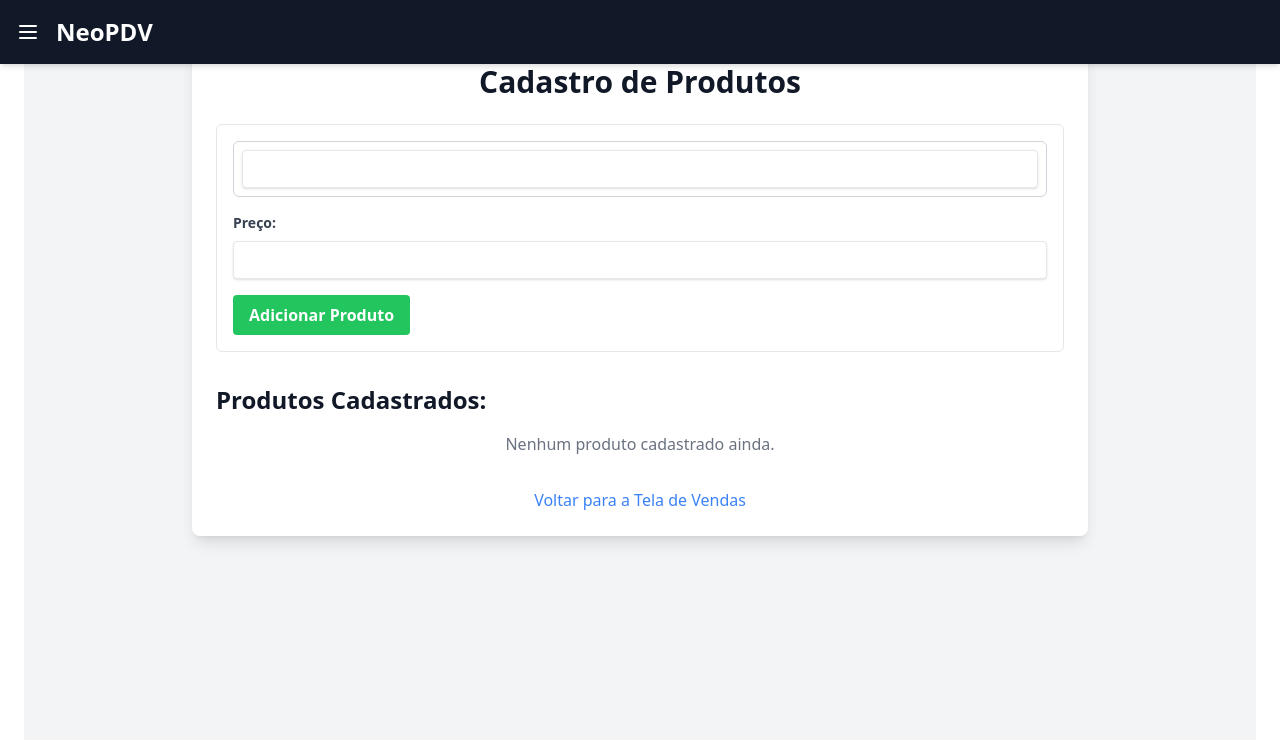
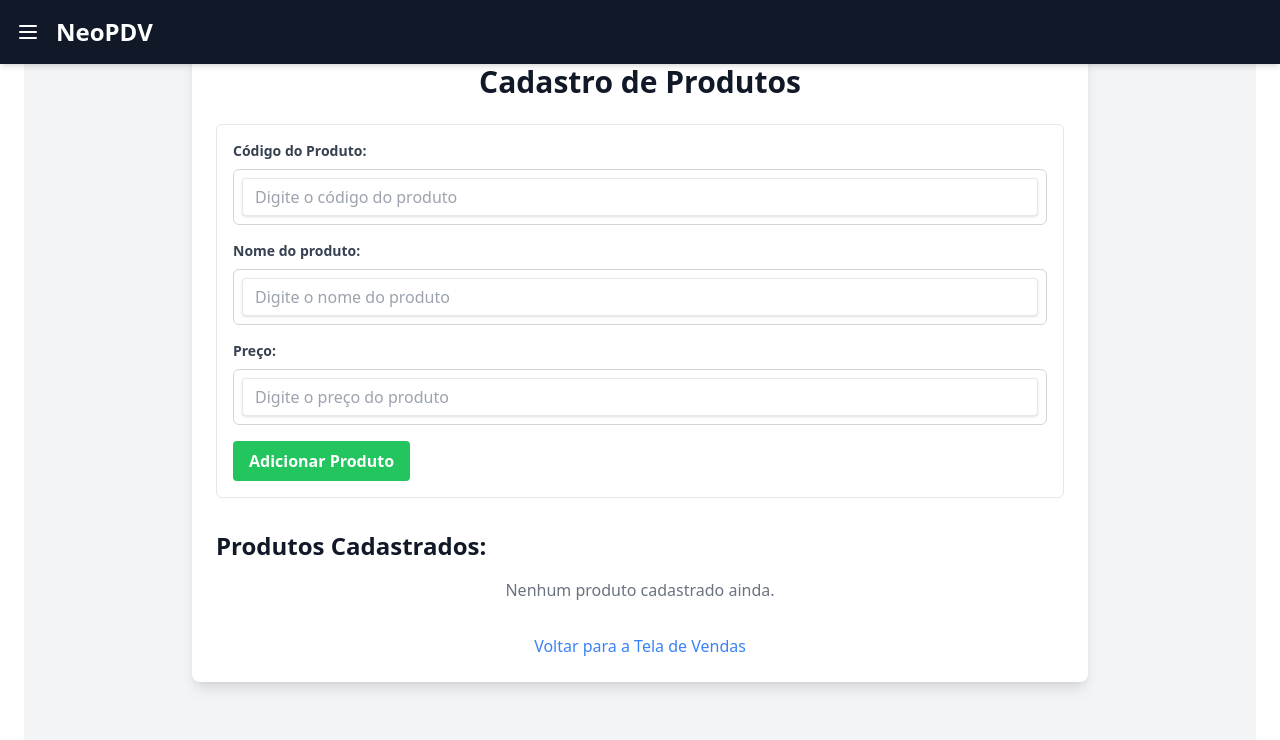
Before and after one commit to alvesgc/pdv, a React (Vite) app: page /products in a window 1280 px wide. Shown: the top 740 px of the page. Built offline with nearby package versions, Linux system fonts and the light colour scheme.

Commit message:
feat: add product code input and update product listing display

```diff
--- a/src/pages/Products.jsx
+++ b/src/pages/Products.jsx
@@ -1,12 +1,14 @@
 import React, { useState } from "react";
-import { useProducts } from '../context/ProductContext';
+import { useProducts } from "../context/ProductContext";
 import { Link } from "react-router-dom";
 import Input from "../components/Input";
 
 export default function Products() {
   const { products, addProduct, removeProduct } = useProducts();
-  const [productName, setProductName] = useState('');
-  const [productPrice, setProductPrice] = useState('');
+  const [productName, setProductName] = useState("");
+  const [productPrice, setProductPrice] = useState("");
+  const [productCode, setProductCode] = useState("");
+  const [mode, setMode] = useState("list");
 
   const handleSubmit = (e) => {
     e.preventDefault();
@@ -16,11 +18,13 @@ export default function Products() {
     }
     const newProduct = {
       name: productName,
-      price: parseFloat(productPrice.replace('.', ',')),
+      productCode: productCode,
+      price: parseFloat(productPrice.replace(".", ",")),
     };
     addProduct(newProduct);
     setProductName("");
     setProductPrice("");
+    setProductCode("");
   };
   return (
     <div className="min-h-screen bg-gray-100 p-4 font-sans text-gray-800">
@@ -34,12 +38,34 @@ export default function Products() {
           className="mb-8 p-4 border border-gray-200 rounded-md"
         >
           <div className="mb-4">
+            <label
+              htmlFor="productCode"
+              className="block text-gray-700 text-sm font-bold mb-2"
+            >
+              Código do Produto:
+            </label>
+            <Input
+              type="text"
+              id="productCode"
+              value={productCode}
+              onChange={(e) => setProductCode(e.target.value)}
+              placeholder="Digite o código do produto"
+              required
+            />
+          </div>
+          <div className="mb-4">
+            <label
+              htmlFor="productName"
+              className="block text-gray-700 text-sm font-bold mb-2"
+            >
+              Nome do produto:
+            </label>
             <Input
               type="text"
               id="productName"
               value={productName}
               onChange={(e) => setProductName(e.target.value)}
-              className="shadow appearence-none border rounded w-full py-2 px-3 text-gray-700 leading-tight focus:outline-none focus:shadow-outline"
+              placeholder="Digite o nome do produto"
               required
             />
           </div>
@@ -50,14 +76,16 @@ export default function Products() {
             >
               Preço:
             </label>
-            <input
+            <Input
               type="number"
               id="productPrice"
               value={productPrice}
               onChange={(e) => setProductPrice(e.target.value)}
               step="0.01"
               min="0.01"
-            className="shadow appearence-none border rounded w-full py-2 px-3 text-gray-700 leading-tight focus:outline-none focus:shadow-outline" required />
+              placeholder="Digite o preço do produto"
+              required
+            />
           </div>
           <button
             type="submit"
@@ -67,14 +95,20 @@ export default function Products() {
           </button>
         </form>
         {/* Lista de Produtos Cadastrados */}
-        <h2 className="text-2xl font-bold text-gray-900 mb-4">Produtos Cadastrados:</h2>
+        <h2 className="text-2xl font-bold text-gray-900 mb-4">
+          Produtos Cadastrados:
+        </h2>
         {products.length === 0 ? (
-          <p className="text-center text-gray-500">Nenhum produto cadastrado ainda.</p>
+          <p className="text-center text-gray-500">
+            Nenhum produto cadastrado ainda.
+          </p>
         ) : (
           <ul className="divide-y divide-gray-200">
             {products.map((p) => (
               <li key={p.id} className="py-3 flex justify-between items-center">
-                <span className="text-lg text-gray-700">{p.name} - R$ {p.price.toFixed(2)}</span>
+                <span className="text-lg text-gray-700">
+                  {p.productCode} - {p.name} R$ {p.price.toFixed(2)}
+                </span>
                 <button
                   onClick={() => removeProduct(p.id)}
                   className="bg-red-500 hover:bg-red-700 text-white text-sm py-1 px-3 rounded focus:outline-none focus:shadow-outline"
```
Lines whose indentation alone changed are shown as unchanged.
